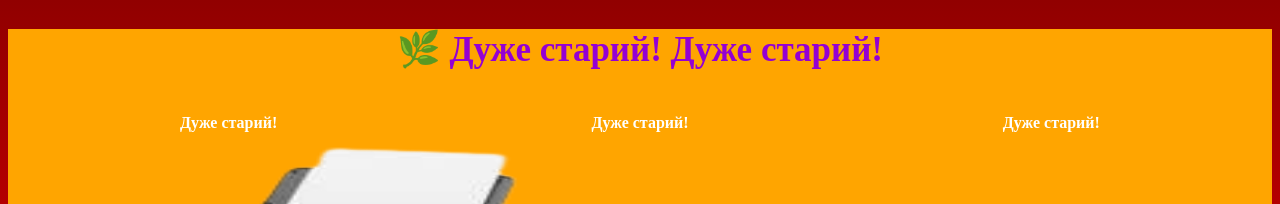
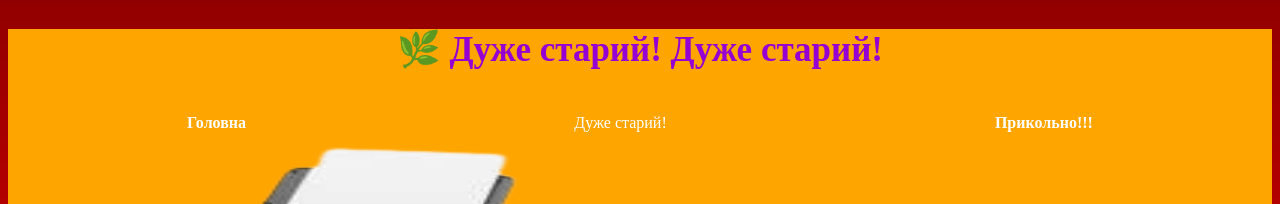
Before and after one commit to kakajka422/6767676776, a plain HTML site: page index2.html in a window 1280 px wide. Shown: the top 204 px of the page. Drawn offline with Linux system fonts and the light colour scheme.

Commit message:
Update index2.html

```diff
--- a/index2.html
+++ b/index2.html
@@ -18,9 +18,9 @@
                 <h2 class="logo">🌿 Дуже старий! Дуже старий!</h2>
     <nav>
         <ul class="menu">
-                        <li><a href="https://student.logikaschool.com.ua/project-sandbox/42325" class="menu-link">Дуже старий!</a></li>
-             <li><a href="https://student.logikaschool.com.ua/project-sandbox/42715" class="menu-link">Дуже старий!</a></li>
-              <li><a href="https://student.logikaschool.com.ua/project-sandbox/42814" class="menu-link">Дуже старий!</a></li>
+            <li><a href="index.html" class="menu-link">Головна</a></li>
+             <li><a href="index2.html">Дуже старий!</a></li>
+              <li><a href="index3.html" class="menu-link">Прикольно!!!</a></li>
         </ul>
     </nav>
             <a href="https://rozetka.com.ua/ua/printers-mfu-canon-151216040/p546636333/">прінтер</a>
```
